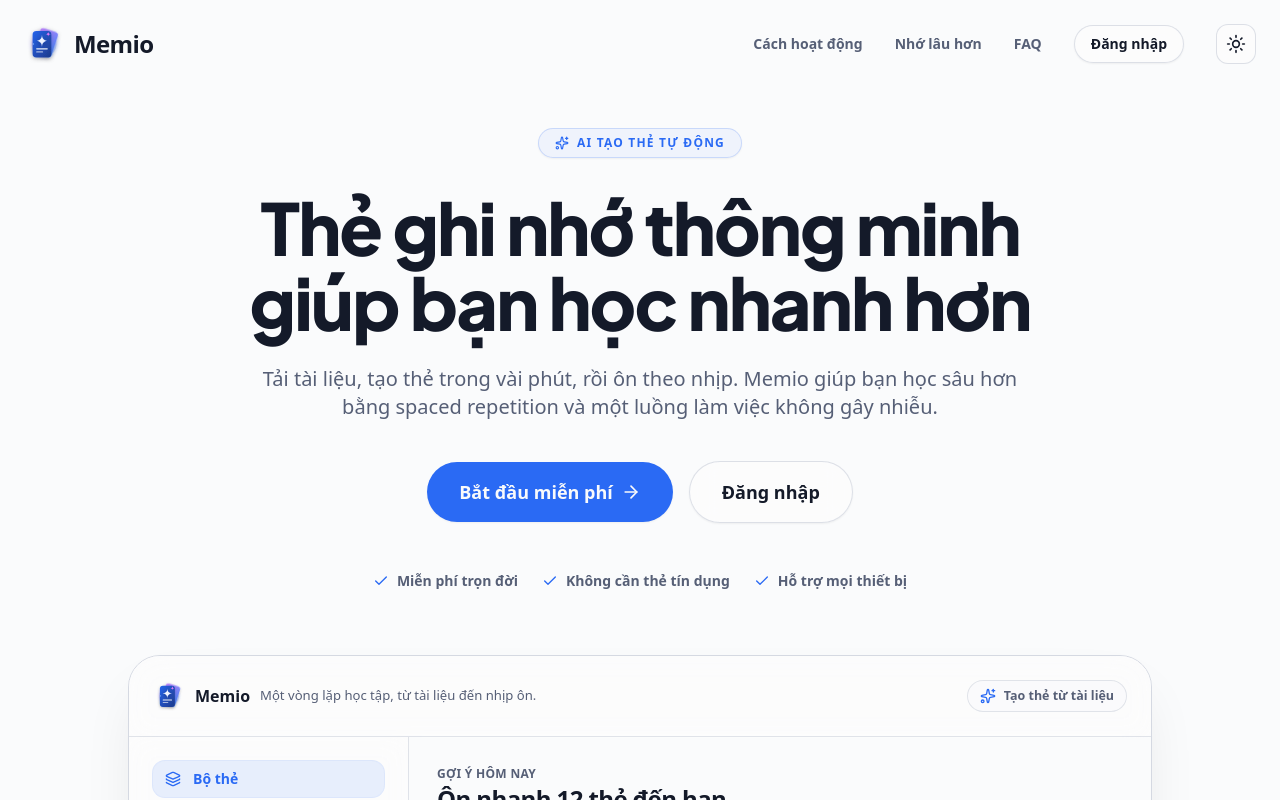
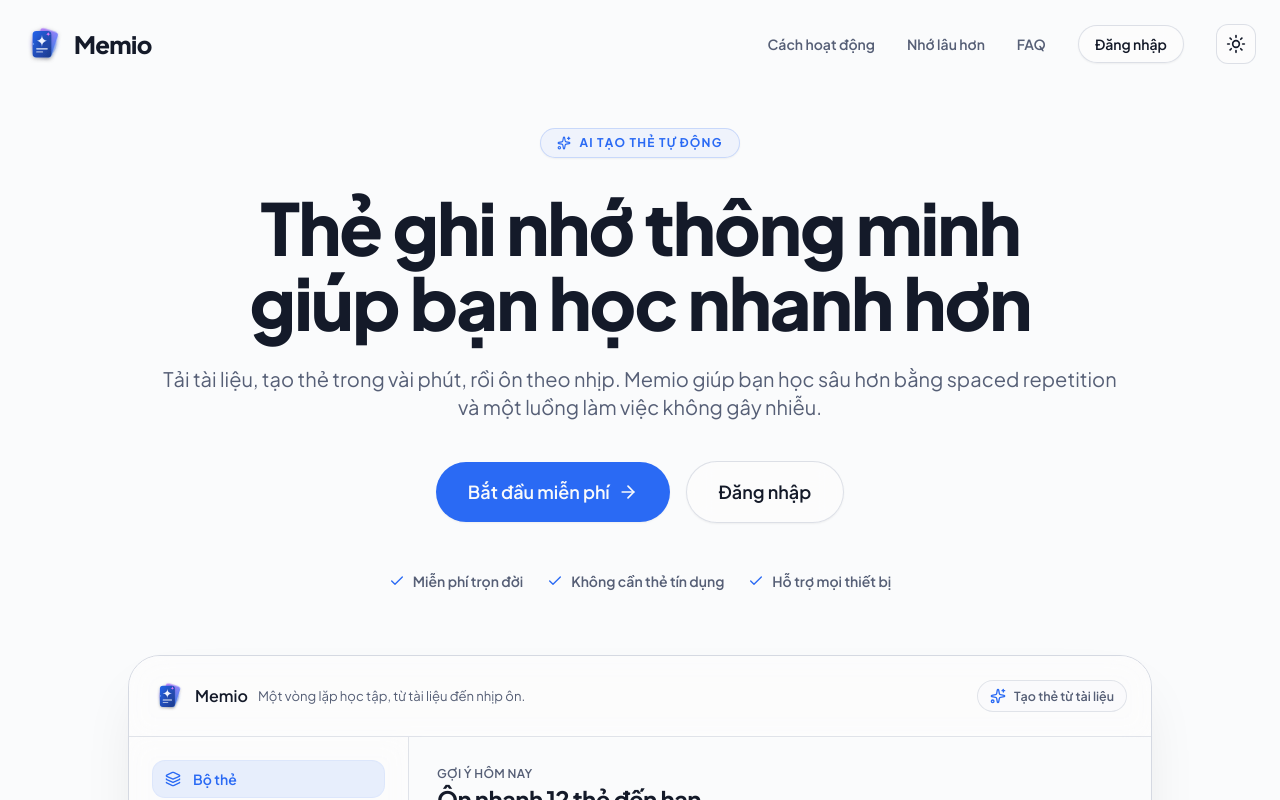
Before and after one commit to buicaochinh/VinUni-Memio-Flashcard, a Next.js app in the folder frontend/: page / in a window 1280 px wide. Shown: the top 800 px of the page. Built offline with nearby package versions, Linux system fonts and the light colour scheme; no server answers.

Commit message:
fix: update frontend/tailwind.config.js

```diff
--- a/frontend/tailwind.config.js
+++ b/frontend/tailwind.config.js
@@ -8,6 +8,20 @@
   ],
   theme: {
     extend: {
+      fontFamily: {
+        sans: [
+          "var(--font-sans)",
+          "ui-sans-serif",
+          "system-ui",
+          "-apple-system",
+          "Segoe UI",
+          "Roboto",
+          "Helvetica",
+          "Arial",
+          "Apple Color Emoji",
+          "Segoe UI Emoji",
+        ],
+      },
       colors: {
         border: "hsl(var(--border))",
         input: "hsl(var(--input))",
```
